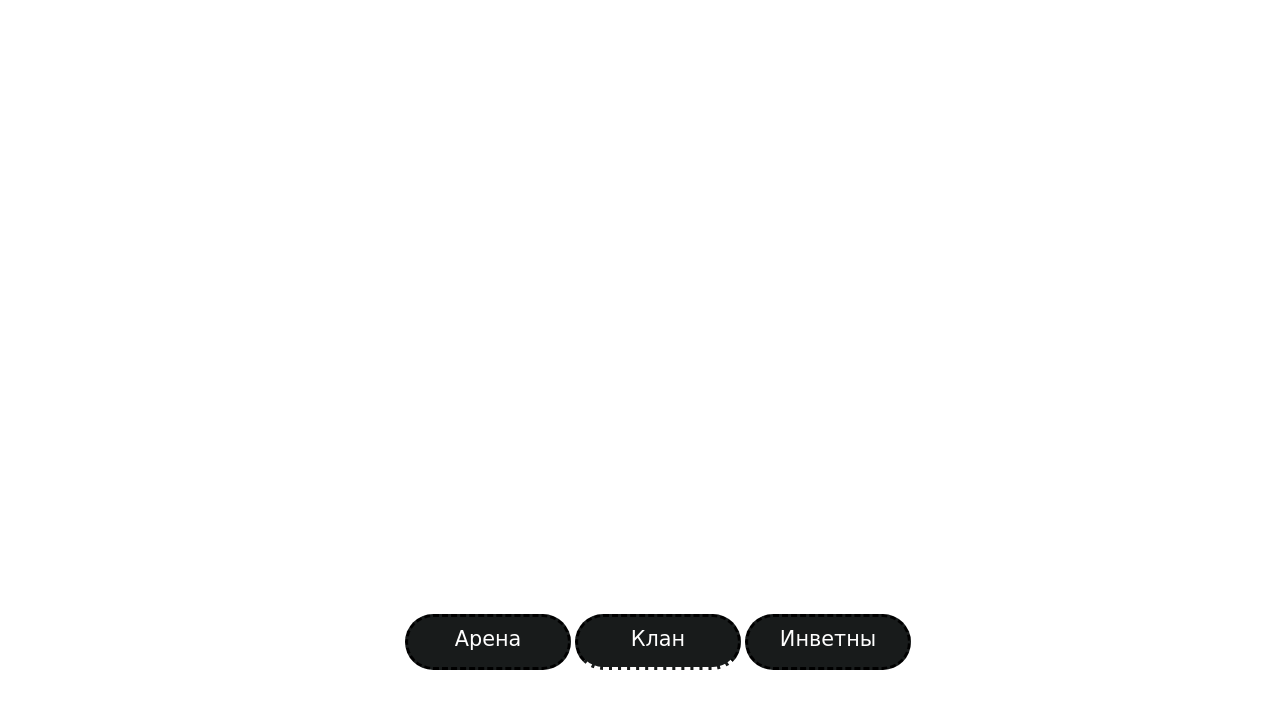
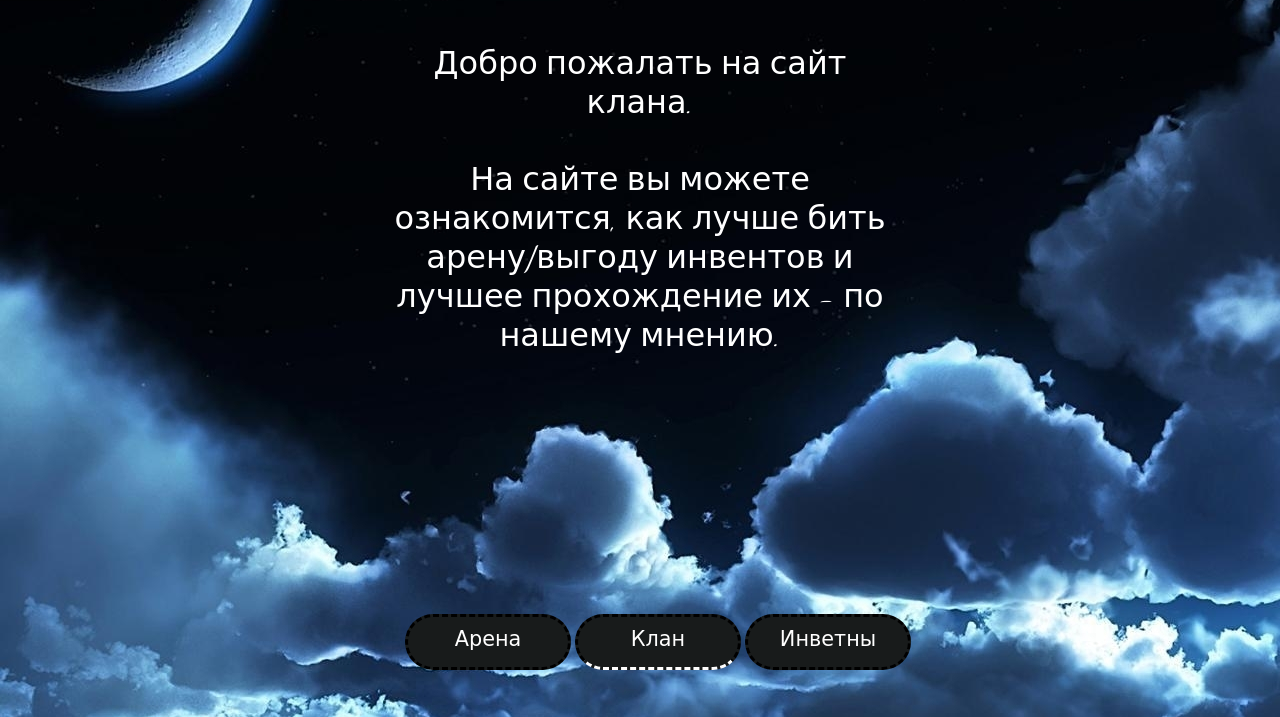
Before and after one commit to Drag0n4ik/Night-Team, a plain HTML site: page index.html in a window 1280 px wide. Shown: the part 191-908 px from the top of the page. Drawn offline with Linux system fonts and the light colour scheme.

Commit message:
Update style.css

```diff
--- a/styles/style.css
+++ b/styles/style.css
@@ -7,7 +7,7 @@
 .topContainer{
 	display: block;
 	margin: auto;
-	background: url(media/img/1920.jpg);
+	background: url(img/1.jpg);
 	background-repeat: no-repeat;
 	background-repeat: no-repeat;
 	background-attachment: fixed;
```
